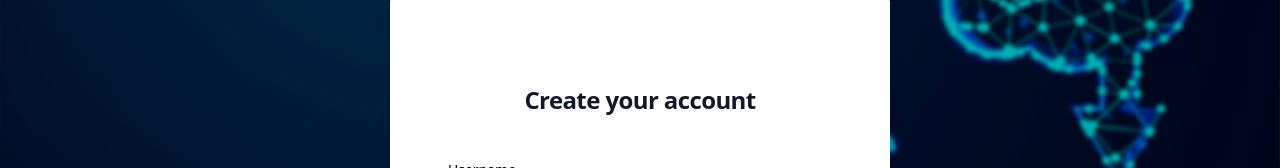
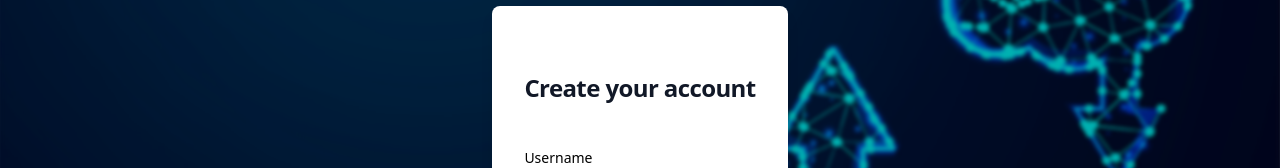
Before and after one commit to jomana-mohammed/content-registry-frontend, a Next.js app: page /register in a window 1280 px wide. Shown: the part 203-371 px from the top of the page. Built offline with nearby package versions, Linux system fonts and the light colour scheme; no server answers.

Commit message:
fix : spacing and margin in login and register forms fix

```diff
--- a/src/app/login/page.tsx
+++ b/src/app/login/page.tsx
@@ -75,10 +75,10 @@ const Login = () => {
       {loading && (
         <Spinner fullScreen size="xl" message="Signing in..." />
       )}
-    <div className="flex min-h-screen justify-center items-center">
-      <div className="flex w-[500px] flex-col justify-center items-center px-6 py-12 lg:px-8 bg-white rounded-lg shadow-lg">
+    <div className="flex min-h-screen justify-center items-center ">
+      <div className="flex max-w-[500px] flex-col justify-center items-center px-12 sm:px-10 py-12 lg:px-8 bg-white rounded-lg shadow-lg">
         <div className="sm:mx-auto sm:w-full sm:max-w-sm">
-          <h2 className="mt-10 text-center text-2xl/9 font-bold tracking-tight text-[#111827]">Sign in to your account</h2>
+          <h2 className="mt-6 text-center text-2xl/9 font-bold tracking-tight text-[#111827]">Sign in to your account</h2>
         </div>
 
         <div className="mt-10 sm:mx-auto sm:w-full sm:max-w-sm">
--- a/src/app/register/page.tsx
+++ b/src/app/register/page.tsx
@@ -71,9 +71,9 @@ const Register = () => {
         <Spinner fullScreen size="xl" message="Creating your account..." />
       )}
     <div className="flex min-h-screen justify-center items-center">
-      <div className="flex w-[500px] flex-col justify-center items-center px-6 py-12 lg:px-8 bg-white rounded-lg shadow-lg">
+      <div className="flex max-w-[500px] flex-col justify-center items-center px-14 sm:px-10 py-12 lg:px-8 bg-white rounded-lg shadow-lg">
         <div className="sm:mx-auto sm:w-full sm:max-w-sm">
-          <h2 className="mt-10 text-center text-2xl/9 font-bold tracking-tight text-[#111827]">Create your account</h2>
+          <h2 className="mt-4 text-center text-2xl/9 font-bold tracking-tight text-[#111827]">Create your account</h2>
         </div>
 
         <div className="mt-10 sm:mx-auto sm:w-full sm:max-w-sm">
```
